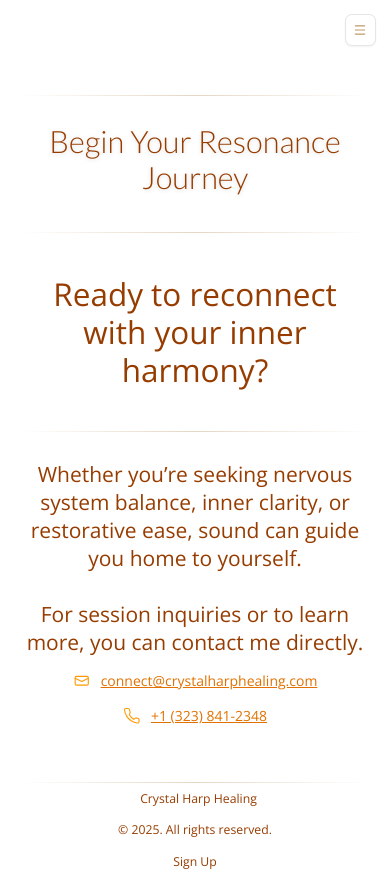
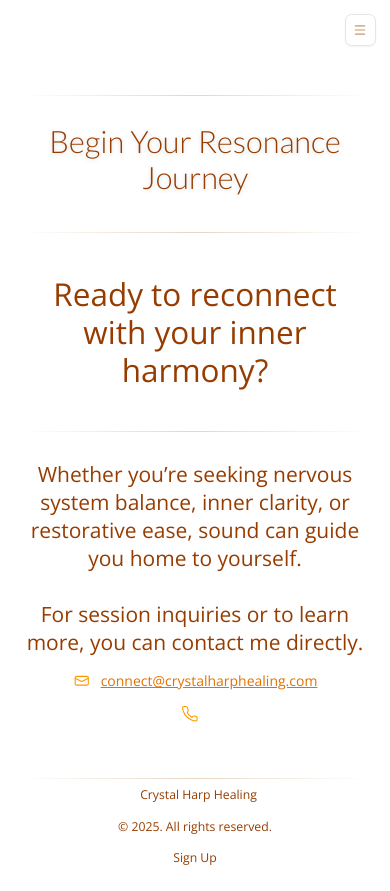
Before and after one commit to dedkola/harp-healing, a Next.js app: page /contact in a window 390 px wide. Built offline with nearby package versions, Linux system fonts and the light colour scheme.

Commit message:
chore: remove phone link and refactor pnpm lockfile dependencies

```diff
--- a/app/contact/page.tsx
+++ b/app/contact/page.tsx
@@ -103,9 +103,9 @@ export default function ContactPage() {
               <span className="hidden sm:block text-amber-400">·</span>
 
               <a
-                href="tel:+1323841-2348"
+                href="tel:"
                 className="flex items-center gap-3 text-amber-600 hover:text-amber-700 transition-colors"
-                aria-label="Call +1 (323) 841-2348"
+                aria-label=""
               >
                 <svg
                   aria-hidden="true"
@@ -119,7 +119,7 @@ export default function ContactPage() {
                 >
                   <path d="M22 16.92v3a2 2 0 0 1-2.18 2 19.86 19.86 0 0 1-8.63-3.07 19.5 19.5 0 0 1-6-6A19.86 19.86 0 0 1 2.08 4.18 2 2 0 0 1 4 2h3a2 2 0 0 1 2 1.72c.12.97.36 1.92.72 2.82a2 2 0 0 1-.45 2.11L8.91 10.91a16 16 0 0 0 6 6l1.27-1.27a2 2 0 0 1 2.11-.45c.9.36 1.85.6 2.82.72A2 2 0 0 1 22 16.92z" />
                 </svg>
-                <span className="underline">+1 (323) 841-2348</span>
+                <span className="underline"></span>
               </a>
             </span>
           </p>
--- a/app/offerings/page.tsx
+++ b/app/offerings/page.tsx
@@ -105,7 +105,6 @@ export default function Services() {
             </article>
           </div>
 
-          <p>Complimentary introductory consultation available.</p>
 
           <div className="h-px bg-gradient-to-r from-transparent via-[#c19a6b]/40 to-transparent mb-10"></div>
 
```
Also changed, not shown: app/reflections/page.tsx (+3 -5 lines), 1 other file (tests, documents, lock files or other folders).
